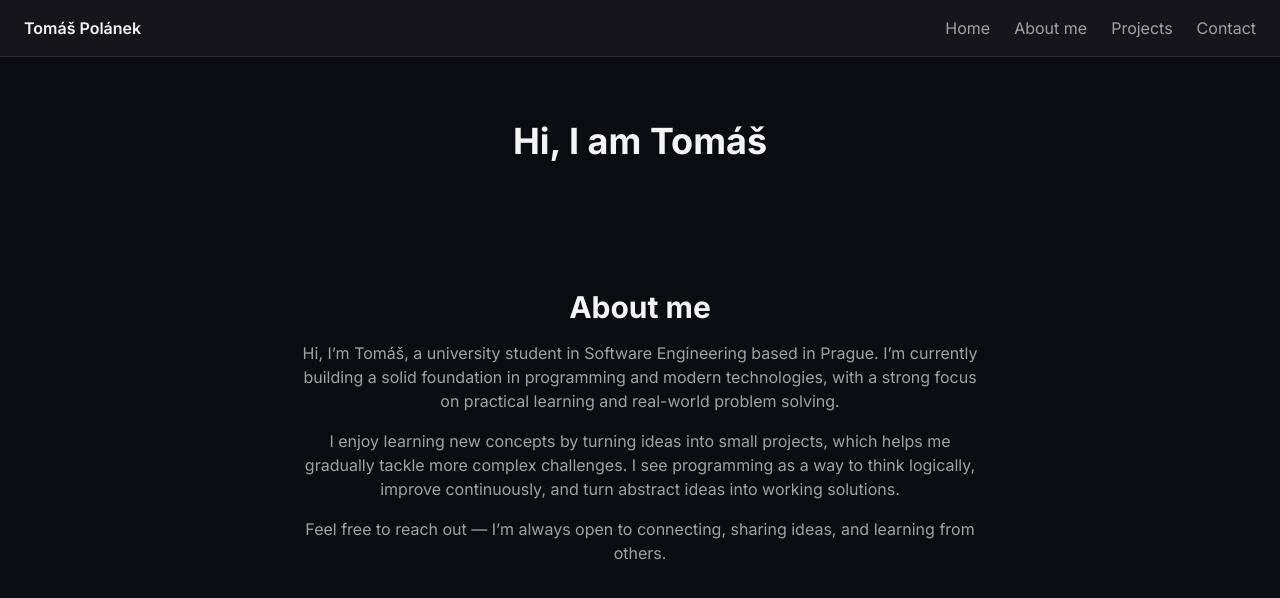
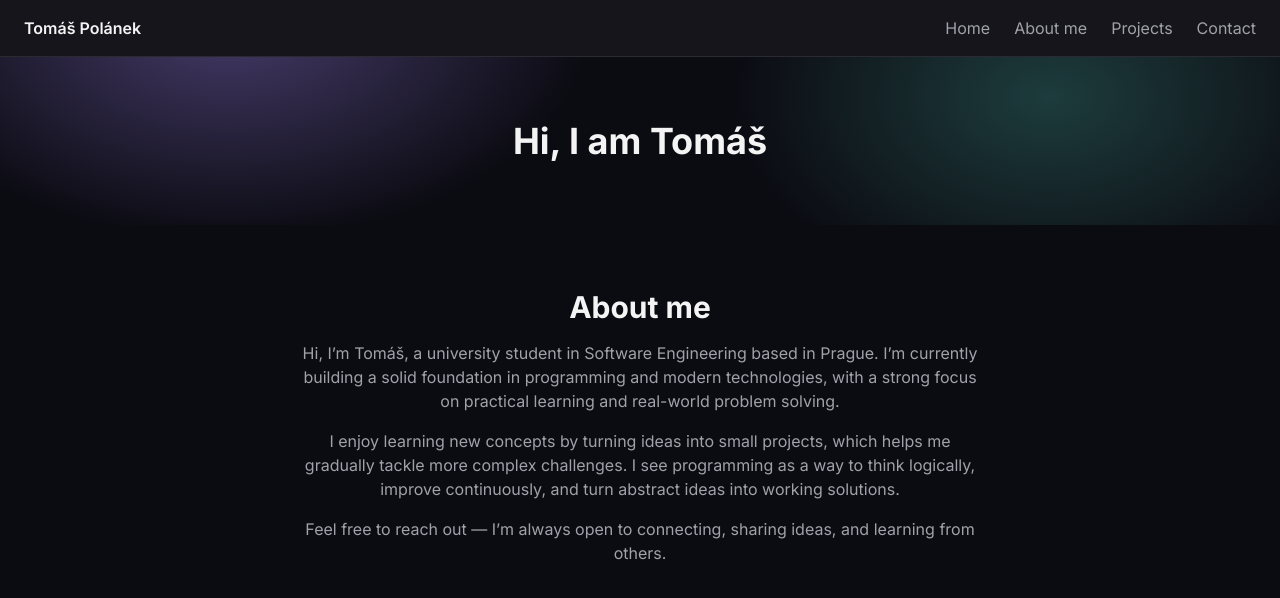
Before and after one commit to Tomas-Polanek/portfolio-v2, a Next.js app: page / in a window 1280 px wide. Shown: the top 598 px of the page. Built offline with nearby package versions, Linux system fonts and the light colour scheme.

Commit message:
Style: aurora glows behind hero

```diff
--- a/app/globals.css
+++ b/app/globals.css
@@ -30,3 +30,14 @@ body {
   color: var(--foreground);
 
 }
+
+.aurora {
+  position: absolute;
+  inset: 0;
+  z-index: -1;
+  pointer-events: none;
+  background:
+    radial-gradient(520px 320px at 18% -40px, rgb(167 139 250 / .38), transparent 70%),
+    radial-gradient(460px 300px at 82% 40px, rgb(94 234 212 / .22), transparent 70%),
+    radial-gradient(420px 260px at 55% 520px, rgb(244 114 182 / .12), transparent 70%);
+}
--- a/components/Hero.tsx
+++ b/components/Hero.tsx
@@ -1,8 +1,9 @@
 
 export default function Hero() {
     return(
-         <section id="hero" className="px-6 py-16">
-            <h1 className="text-4xl font-bold text-center">Hi, I am Tomáš</h1>
+         <section id="hero" className="px-6 py-16 text-center relative isolate">
+            <div className="aurora"></div>
+            <h1 className="text-4xl font-bold">Hi, I am Tomáš</h1>
         </section>
     );
 }
```
